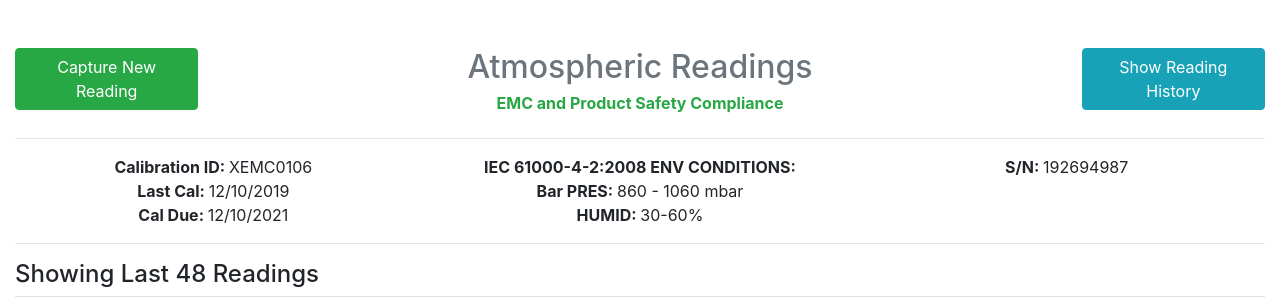
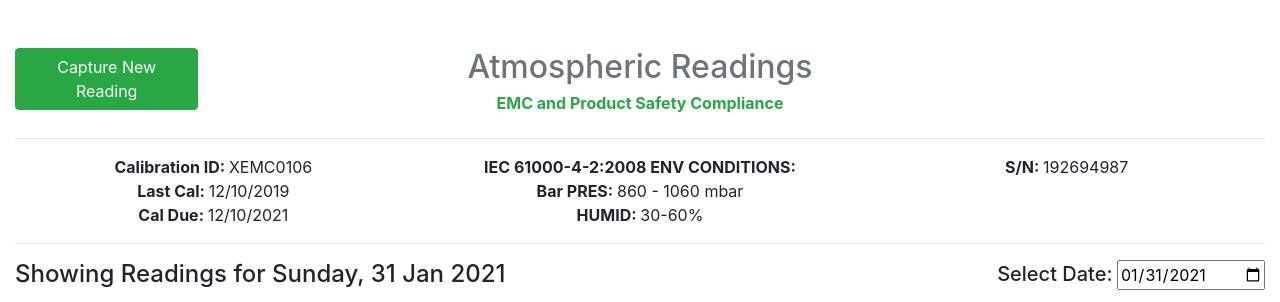
Before and after one commit to omerahmed-debug/br_reader, a Django app: page / in a window 1280 px wide. Shown: the top 302 px of the page. Run offline with Django 3.2, Linux system fonts and the light colour scheme; data that the repository does not hold is empty; some libraries are stand-ins or nearby versions.

Commit message:
Remove history page and merge to single page

```diff
--- a/br_reader_app/templates/index.html
+++ b/br_reader_app/templates/index.html
@@ -19,9 +19,6 @@
 					</div>
 				</div>
 				<div class="col-md-2 col-sm-12">
-					<a type="button" class="btn btn-info text-white btn-block" href="history">
-						Show Reading History
-					</a>
 				</div>
 			</div>
 			<hr>
@@ -46,7 +43,7 @@
 				{% if date_picker %}
 					<div class="col-md-6">
 						<span class=float-right>
-							<form action="history" method="GET" id="form">
+							<form action="" method="GET" id="form">
 								<label for="date_picker"><b><h5>Select Date: </h5></b></label>
 								<input type='date' id="date_picker" name="date_picker" onchange="checkAndSubmit()" value="{{ date_picker }}">
 							</form>
--- a/br_reader_app/urls.py
+++ b/br_reader_app/urls.py
@@ -1,8 +1,11 @@
 from django.urls import path
+from django.conf.urls import url
+from django.views.generic.base import RedirectView
 from . import views
 
 urlpatterns = [
         path('', views.index, name='index'),
         path('read', views.read, name='read'),
-        path('history', views.history, name='history')
+        url(r'^.*$', RedirectView.as_view(url='/', permanent=False), name='index')
+
 ]
--- a/br_reader_app/views.py
+++ b/br_reader_app/views.py
@@ -8,15 +8,6 @@ import datetime
 
 # Create your views here.
 def index(request):
-    readings = Reading.objects.all().order_by('-read_at')[:48]
-    return render(request, 'index.html', {'readings': readings, 'table_label': 'Showing Last 48 Readings'})
-
-def read(request):
-    capturer = Capture()
-    capturer.read_and_save()
-    return HttpResponseRedirect('/')
-
-def history(request):
     if 'date_picker' in request.GET:
         selectedDate = request.GET['date_picker']
     else:
@@ -28,3 +19,8 @@ def history(request):
     formattedDate = st.strftime('%A, %d %b %Y')
     readings = Reading.objects.filter(read_at__range=[st, ed]).order_by('-read_at')
     return render(request, 'index.html', {'readings': readings, 'table_label': f'Showing Readings for {formattedDate}', 'date_picker': selectedDate})
+
+def read(request):
+    capturer = Capture()
+    capturer.read_and_save()
+    return HttpResponseRedirect('/')
```
